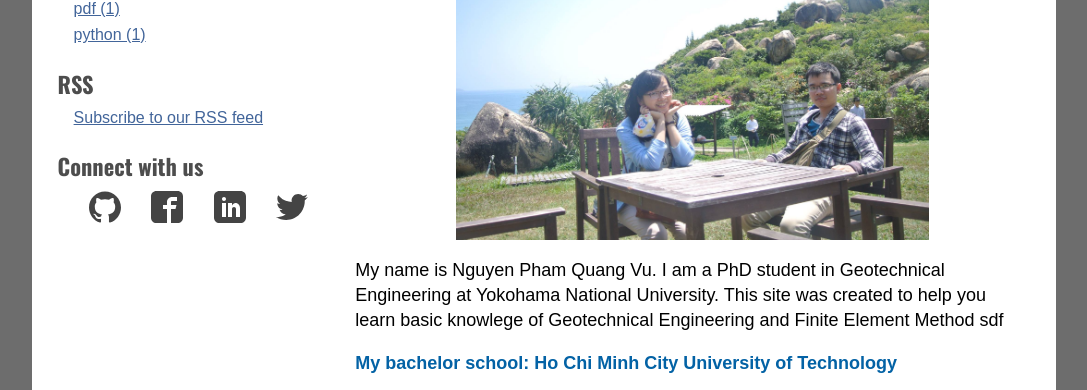
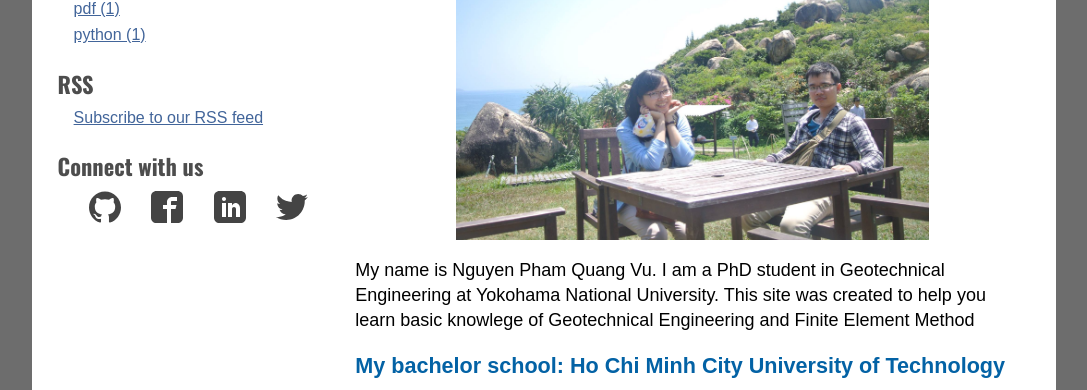
Before and after one commit to quangvunp/geomechanics, a Jekyll site: the page built from about.md, in a window 1280 px wide and 900 px high, scrolled down 352 px, cut to the strip 0-390 px from the top of the window. Shown: the whole strip, without its empty margins (96-1183 px from the left). Built offline with Jekyll 4.4.1, drawn with Linux system fonts in a browser that asks for light colours; our own code applies the rules of GitHub Pages for plain Markdown files.

Commit message:
Update about.md

```diff
--- a/about.md
+++ b/about.md
@@ -5,18 +5,18 @@
 
 My name is Nguyen Pham Quang Vu. I am a PhD student in Geotechnical Engineering at Yokohama National University.
 This site was created to help you learn basic knowlege of Geotechnical Engineering and Finite Element Method
-sdf
 
 
 
-<span style="color: #0362a5; font-family: Arial; font-size: 1.0em;">**My bachelor school: Ho Chi Minh City University of Technology**</span> <br />
+
+<span style="color: #0362a5; font-family: Arial; font-size: 1.2em;">**My bachelor school: Ho Chi Minh City University of Technology**</span> <br />
 <div style="text-align:center;">
 <iframe width="600" height = "400" src="https://www.youtube.com/embed/6bwXksy4Gxs" frameborder="0" allowfullscreen></iframe>
 <div class="thecap">ホーチミン市工科大学紹介動画</div>
 </div>
 <br />
 
-<span style="color: #0362a5; font-family: Arial; font-size: 1.0em;">**My graduate school: Yokohama National University**</span> <br />
+<span style="color: #0362a5; font-family: Arial; font-size: 1.2em;">**My graduate school: Yokohama National University**</span> <br />
 
 <div style="text-align:center;">
 <iframe width="600" height = "400" src="https://www.youtube.com/embed/NqMJVSZzdek" frameborder="0" allowfullscreen></iframe>
```
